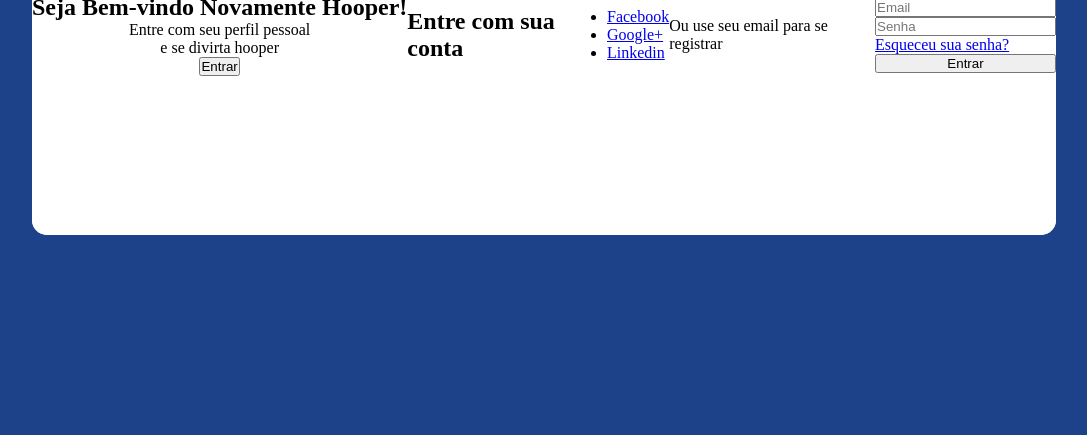
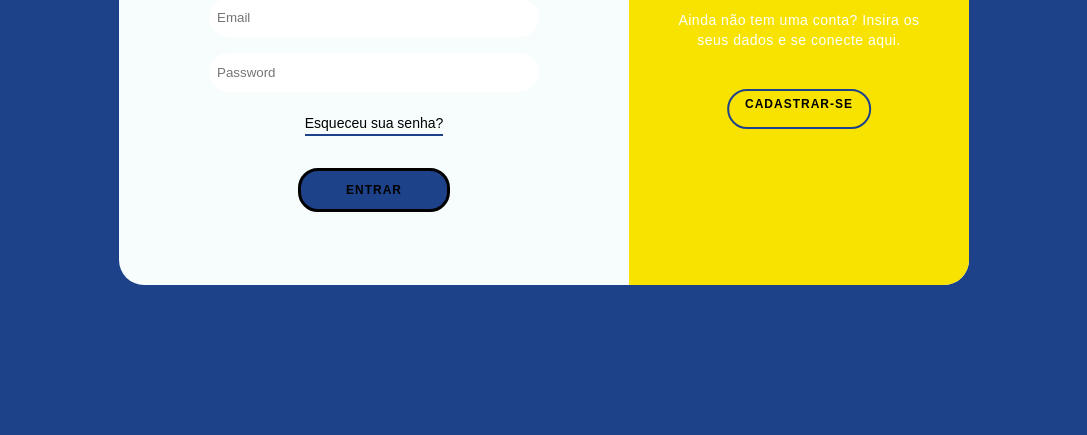
Before and after one commit to bielbsilva/MundodosHoopers, a plain HTML site: page public/login.html in a window 1280 px wide. Shown: the part 365-800 px from the top of the page, without its empty margins (96-1183 px from the left). Drawn offline with Linux system fonts and the light colour scheme.

Commit message:
Ccs atualizado

```diff
--- a/public/css/stylelogin.css
+++ b/public/css/stylelogin.css
@@ -6,54 +6,311 @@
     box-sizing: border-box;
 }
 
+@import url('https://fonts.googleapis.com/css2?family=Montserrat:ital,wght@0,100..900;1,100..900&family=Sour+Gummy:ital,wght@0,100..900&display=swap');
+
+* {
+    padding: 0px;
+    margin: 0px;
+    box-sizing: border-box;
+    font-family: 'Sour Gummy', sans-serif;
+}
+
+body {
+    height: 100vh;
+    background: #1D428A;
+    display: grid;
+    place-content: center;
+    font-family: 'Sour Gummy', sans-serif;
+}
+
 .container {
+    position: relative;
+    width: 850px;
+    height: 500px;
+    background-color: #f6fdfc;
+    box-shadow: 25px 30px 55px #1D428A(27, 255, 148, 0.467);
+    border-radius: 25px;
+    overflow: hidden;
+}
+
+.form-container {
+    position: absolute;
+    width: 60%;
+    height: 100%;
+    padding: 0px 40px;
+    transition: all 0.6s ease-in-out;
+}
+
+.sign-up-container {
+    opacity: 0;
+    z-index: 1;
+}
+
+.sign-in-container {
+    z-index: 2;
+}
+
+form {
+    height: 100%;
     display: flex;
-    border: 2px ;
+    flex-direction: column;
+    align-items: center;
+    justify-content: center;
+    padding: 0px 50px;
+}
+
+.social-container {
+    margin: 20px 0px;
+}
+
+.social-container a {
+    border: 1px solid #ddd;
+    border-radius: 50%;
+    display: inline-flex;
     justify-content: center;
     align-items: center;
-    height: 100vh;
-    background-color: #1D428A;
+    margin: 0px 5px;
+    height: 40px;
+    width: 40px;
 }
 
-.content{
-    background-color: #ffffff;
-    border-radius: 15px;
-    width: 80%;
-    height: 50%;
-    display: flex;
-    justify-content: space-between;
-    align-items: center;
+span {
+    font-size: 12px;
 }
 
-.content::before {
-    content: "";
-    position: absolute;
+.infield {
+    position: relative;
+    margin: 8px 0px;
+    width: 100%;
 }
 
-.primeiro-content {
-    display: flex;
+input {
+    width: 100%;
+    padding: 12px 8px;
+    background-color: #ffffff;
+    border-radius: 20px;
+    border: #1D428A;
 }
 
-.primeira-column {
-    text-align: center;
-    flex: 1 0 auto;
+label {
+    position: absolute;
+    left: 50%;
+    top: 100%;
+    transform: translateX(-50%);
+    width: 0%;
+    height: 2px;
+    background:#1D428A;
+    transition: 0.3s;
 }
 
-.segunda-column {
-    flex: 2 0 auto;
+input:focus ~ label {
+    width: 100%;
 }
 
-.list-social-media {
-    display: flex;
+a {
+    color: #000000;
+    font-size: 14px;
+    text-decoration: none;
+    margin: 15px 0px;
 }
 
-.form {
-    display: flex;
-    flex-direction: column;
+a.forgot {
+    padding-bottom: 3px;
+    border-bottom: 2px solid #1D428A;
 }
 
+button {
+    border-radius: 20px;
+    color: #000000;
+    font-size: 12px;
+    font-weight: bold;
+    padding: 12px 45px;
+    letter-spacing: 1px;
+    text-transform: uppercase;
+    background: #1D428A;
+    border: 3px solid black;
+    cursor: pointer;
+    transition: background 0.3s ease, color 0.3s ease;
+}
 
-.segundo-content{
+button:focus,
+input:focus {
+    outline: 2px solid #F8E300;
+    outline-offset: 2px;
+}
+
+a:focus {
+    outline: 2px solid #1D428A;
+}
+
+button:hover {
+    background: #ffffff;
+    color: #ffffff;
+}
+
+.form-container button {
+    margin-top: 17px;
+    transition: 80ms ease-in;
+}
+
+.form-container button:hover {
+    background: #F8E300;
+    color: var(--grad-clr1);
+}
+
+.overlay-container {
+    position: absolute;
+    top: 0;
+    left: 60%;
+    width: 40%;
+    height: 100%;
+    overflow: hidden;
+    transition: transform 0.6s ease-in-out;
+    z-index: 9;
+}
+
+#overlayBtn {
+    cursor: pointer;
+    position: absolute;
+    left: 50%;
+    top: 304px;
+    transform: translateX(-50%);
+    width: 143.67px;
+    height: 40px;
+    border: 2px solid #1D428A   ;
+    background: transparent;
+    border-radius: 20px;
+}
+
+.overlay {
+    border-top-left-radius:  45%;
+    border-top-right-radius:  30%;
+    position: relative;
+    background: #F8E300;
+    color: #fff;
+    left: -150%;
+    height: 100%;
+    width: 250%;
+    transition: transform 0.6s ease-in-out;
+}
+
+.overlay-panel {
     position: absolute;
     display: flex;
+    align-items: center;
+    justify-content: center;
+    flex-direction: column;
+    padding: 0px 40px;
+    text-align: center;
+    height: 100%;
+    width: 340px;
+    transition: 0.6s ease-in-out;
 }
+
+.overlay-left {
+    right: 60%;
+    transform: translateX(-12%);
+}
+
+.overlay-right {
+    right: 0;
+    transform: translateX(0%);
+}
+
+.overlay-panel h1{
+    color: #fff;
+}
+
+p {
+    font-size: 14px;
+    font-weight: 300;
+    line-height: 20px;
+    letter-spacing: 0.5px;
+    margin: 25px 0px 35px;
+}
+
+.overlay-panel button {
+    border: none;
+    background-color: transparent;
+}
+
+.rigth-panel-active .overlay-container {
+    transform: translateX(-150%);
+}
+
+.rigth-panel-active .overlay {
+    transform: translateX(50%);
+}
+
+.rigth-panel-active .overlay-left {
+    transform: translateX(25%);
+}
+
+.rigth-panel-active .overlay-right {
+    transform: translateX(35%);
+}
+
+.rigth-panel-active .sign-in-container{
+    transform: translateX(20%);
+    opacity: 0;
+}
+
+.rigth-panel-active .sign-up-container{
+    transform: translateX(66.7%);
+    opacity: 1;
+    z-index: 5;
+    animation: show 0.6s;
+}
+
+@keyframes show {
+    0%, 50% {
+        opacity: 0;
+        z-index: 1;
+    }
+    50.1%, 100% {
+        opacity: 1;
+        z-index: 5;
+    }
+}
+
+.btnScaled {
+    animation: scaleBtn 0.6s;
+}
+
+@keyframes scaleBtn {
+    0%{
+       width: 143.67px;
+    }
+    50%{
+        width: 250px;
+     }
+     100%{
+        width: 143.67px;
+     }
+}
+
+.crime-tape {
+    position: absolute;
+    top: -12px;
+    left: -32px;
+    transform: rotate(-19deg);
+    z-index: 10;
+}
+
+.crime-tape img {
+    border-radius: 5px;
+    width: 270px;
+    opacity: 0.9;
+}
+
+body .back-btn {
+    position: absolute;
+    top: 55px;
+    left: 170px;
+    background-color: transparent;
+    border: none;
+    color: #000000;
+    font-size: 25px;
+    padding: 10px;
+    z-index: 11;
+}
--- a/public/login.html
+++ b/public/login.html
@@ -10,57 +10,89 @@
 
 <body>
 
-   <div class="container">
-        <div class="content primeiro-content">
-            <div class="primeira-column">
-                <h2 class="titulo">Seja Bem-vindo Hooper!</h2>
-                <p class="descricao">Continue conectado conosco</p>
-                <p class="descricao">Por favor entrar com seu perfil pessoal</p>
-                <button class="btn">Cadastrar-se</button>
-            </div>
-            <div class="segunda-column"></div>
-            <h2 class="titulo">Crie sua Conta</h2>
-            <div class="social-media">
-                <ul class="list-social-media">
-                    <li><a href="#">Facebook</a></li>
-                    <li><a href="#">Google+</a></li>
-                    <li><a href="#">Linkedin</a></li>
-                </ul>
-            </div>
-            <p class="descricao">Ou use seu email para se registrar</p>
-            <form class="form">
-                <input type="text" placeholder="Nome">
-                <input type="email" placeholder="Email">
-                <input type="password" placeholder="Senha">
-                <button class="btn">Cadastrar-se</button>
+    <div class="back-btn">
+        <a href="index.html">
+            <button class="back-btn">❮</button>
+        </a>
+    </div>
+
+    <div class="container" id="container">
+        <div class="form-container sign-up-container">
+            <form action="#">
+                <h1>Crie sua conta</h1>
+                <div class="social-container">
+                    <a href="#" class="social"><i class="fab fa-facebook-f"></i></a>
+                    <a href="#" class="social"><i class="fab fa-google-plus-g"></i></a>
+                    <a href="#" class="social"><i class="fab fa-linkedin-in"></i></a>
+                </div>
+                <span>ou use o seu email para se registrar</span>
+                <div class="infield">
+                    <input type="text" placeholder="Name" />
+                    <label></label>
+                </div>
+                <div class="infield">
+                    <input type="email" placeholder="Email" name="email" />
+                    <label></label>
+                </div>
+                <div class="infield">
+                    <input type="password" placeholder="Password" />
+                    <label></label>
+                </div>
+                <button>Cadastrar</button>  <!--oficial-->
             </form>
         </div>
-        <div class="content segundo-content">
-            <div class="primeira-column">
-                <h2 class="titulo">Seja Bem-vindo Novamente Hooper!</h2>
-                <p class="descricao">Entre com seu perfil pessoal</p>
-                <p class="descricao">e se divirta hooper</p>
-                <button class="btn">Entrar</button>
-            </div>
-            <div class="segunda-column"></div>
-            <h2 class="titulo">Entre com sua conta</h2>
-            <div class="social-media">
-                <ul>
-                    <li><a href="#">Facebook</a></li>
-                    <li><a href="#">Google+</a></li>
-                    <li><a href="#">Linkedin</a></li>
-                </ul>
-            </div>
-            <p class="descricao">Ou use seu email para se registrar</p>
-            <form class="form">
-                <input type="email" placeholder="Email">
-                <input type="password" placeholder="Senha">
-                <a href="#">Esqueceu sua senha?</a>
-                <button class="btn">Entrar</button>
+        <div class="form-container sign-in-container">
+            <form action="#">
+                <h1>Faça seu login</h1>
+                <div class="social-container">
+                    <a href="#" class="social"><i class="fab fa-facebook-f"></i></a>
+                    <a href="#" class="social"><i class="fab fa-google-plus-g"></i></a>
+                    <a href="#" class="social"><i class="fab fa-linkedin-in"></i></a>
+                </div>
+                <span>ou use uma de suas contas</span>
+                <div class="infield">
+                    <input type="email" placeholder="Email" name="email" />
+                    <label></label>
+                </div>
+                <div class="infield">
+                    <input type="password" placeholder="Password" />
+                    <label></label>
+                </div>
+                <a href="#" class="forgot">Esqueceu sua senha?</a>
+                <button>Entrar</button>  <!--oficial-->
             </form>
         </div>
+        <div class="overlay-container" id="overlayCon">
+            <div class="overlay">
+                <div class="overlay-panel overlay-left">
+                    <h1>Olá, novamente!</h1>
+                    <p>Para se manter conectado, faça o login com os seus dados.</p>
+                    <button>Entrar</button> <!--interação-->
+                </div>
+                <div class="overlay-panel overlay-right">
+                    <h1>Seja bem-vindo!</h1>
+                    <p>Ainda não tem uma conta? Insira os seus dados e se conecte aqui.</p>
+                    <button>Cadastrar-se</button> <!--interação-->
+                </div>
+            </div>
+            <button id="overlayBtn"></button>
         </div>
-   </div>
+    </div>
+
+    <script>
+        const container = document.getElementById('container');
+        const overlayCon = document.getElementById('overlayCon');
+        const overlayBtn = document.getElementById('overlayBtn');
+
+        overlayBtn.addEventListener('click', () => {
+            container.classList.toggle('rigth-panel-active');
+
+            overlayBtn.classList.remove('btnScaled');
+            window.requestAnimationFrame(() => {
+                overlayBtn.classList.add('btnScaled');
+            })
+        });
+    </script>
 
 
 
```
